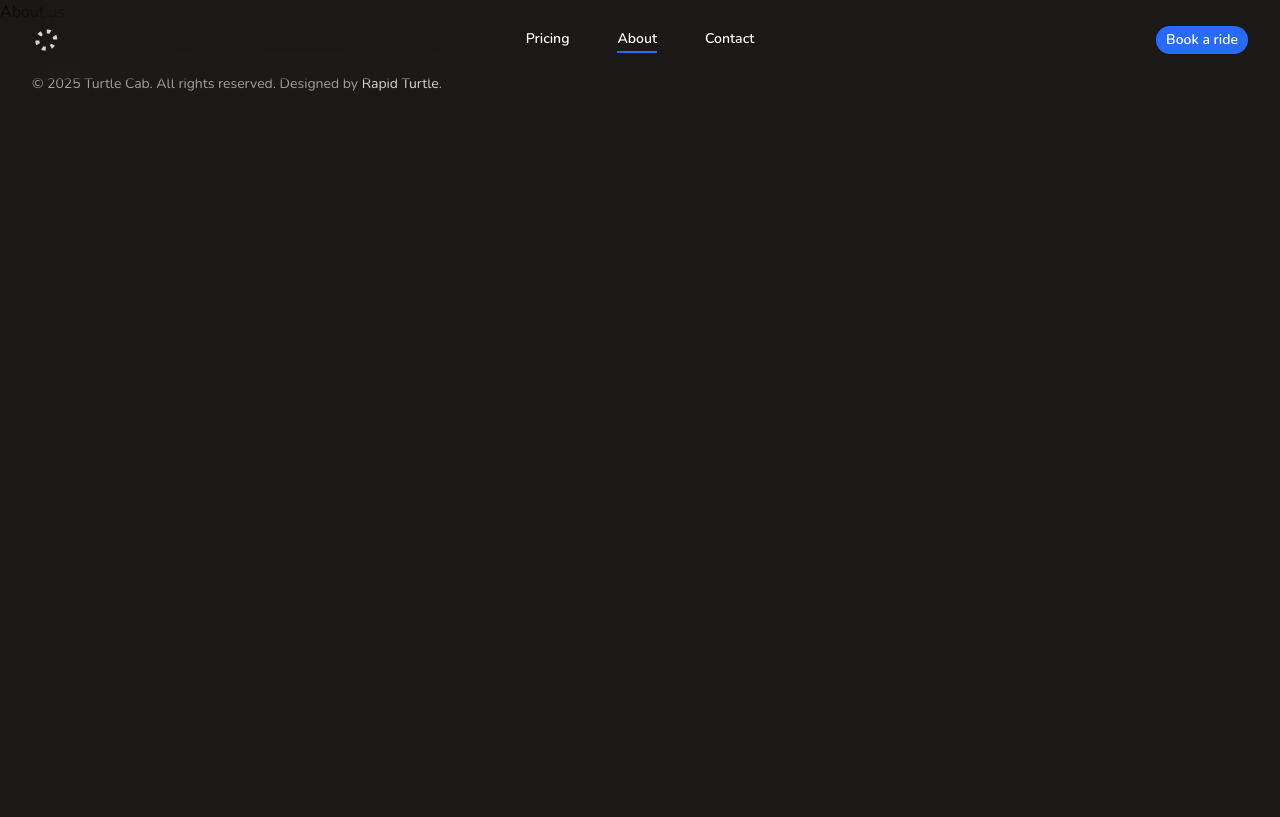
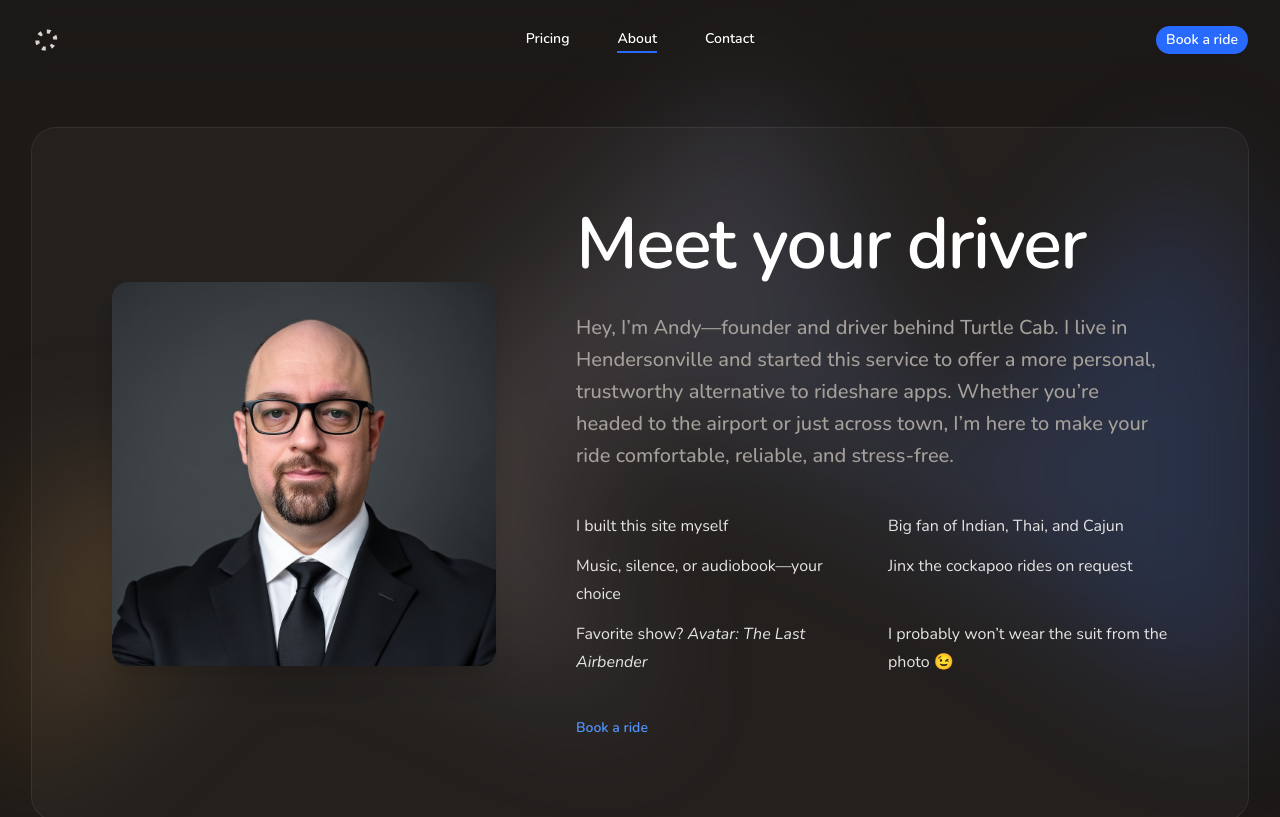
Before and after one commit to rapidturtle/turtlecab, a Vue app: page /about in a window 1280 px wide. Shown: the top 817 px of the page. Built offline with nearby package versions, Linux system fonts and the light colour scheme; what @awesome.me/kit-92e90780a1 would draw is missing.

Commit message:
Finish About page

```diff
--- a/src/views/AboutView.vue
+++ b/src/views/AboutView.vue
@@ -1,3 +1,91 @@
+<script setup lang="ts">
+import imageAndy from '@/assets/images/andy.jpg'
+
+const benefits = [
+  'I built this site myself',
+  'Big fan of Indian, Thai, and Cajun',
+  'Music, silence, or audiobook—your choice',
+  'Jinx the cockapoo rides on request',
+  'Favorite show? <em>Avatar: The Last Airbender</em>',
+  'I probably won’t wear the suit from the photo 😉',
+]
+</script>
+
 <template>
-  <div>About us</div>
+  <div class="overflow-hidden bg-stone-900 py-24 sm:py-32">
+    <div class="relative isolate">
+      <div class="mx-auto max-w-7xl sm:px-6 lg:px-8">
+        <div
+          class="mx-auto flex max-w-2xl flex-col gap-16 bg-white/[0.03] px-6 py-16 ring-1 ring-white/10 sm:rounded-3xl sm:p-8 lg:mx-0 lg:max-w-none lg:flex-row lg:items-center lg:py-20 xl:gap-x-20 xl:px-20"
+        >
+          <img
+            class="h-96 w-full flex-none rounded-2xl object-cover shadow-xl lg:aspect-square lg:h-auto lg:max-w-sm"
+            :src="imageAndy"
+            alt=""
+          />
+          <div class="w-full flex-auto">
+            <h2 class="text-5xl font-semibold tracking-tight text-white sm:text-7xl">
+              Meet your driver
+            </h2>
+            <p class="mt-8 text-lg font-medium text-pretty text-stone-400 sm:text-xl/8">
+              Hey, I’m Andy—founder and driver behind Turtle Cab. I live in Hendersonville and
+              started this service to offer a more personal, trustworthy alternative to rideshare
+              apps. Whether you’re headed to the airport or just across town, I’m here to make your
+              ride comfortable, reliable, and stress-free.
+            </p>
+            <ul
+              role="list"
+              class="mt-10 grid grid-cols-1 gap-x-8 gap-y-3 text-base/7 text-stone-200 sm:grid-cols-2"
+            >
+              <li v-for="benefit in benefits" :key="benefit" class="flex gap-x-3">
+                <font-awesome-icon
+                  :icon="['fadr', 'circle-check']"
+                  class="mt-1 text-white"
+                  fixed-width
+                />
+                <span v-html="benefit"></span>
+              </li>
+            </ul>
+            <div class="mt-10 flex">
+              <RouterLink
+                :to="{ name: 'rides' }"
+                class="text-primary-400 hover:text-primary-300 flex items-center gap-x-2 text-sm/6 font-semibold"
+              >
+                <span>Book a ride</span>
+                <font-awesome-icon :icon="['fadr', 'arrow-right']" aria-hidden="true" />
+              </RouterLink>
+            </div>
+          </div>
+        </div>
+      </div>
+      <div
+        class="absolute inset-x-0 -top-16 -z-10 flex transform-gpu justify-center overflow-hidden blur-3xl"
+        aria-hidden="true"
+      >
+        <div
+          class="aspect-1318/752 w-329.5 flex-none bg-linear-to-r from-[var(--color-lightning-yellow-500)] to-[var(--color-blue-ribbon-500)] opacity-20"
+          style="
+            clip-path: polygon(
+              73.6% 51.7%,
+              91.7% 11.8%,
+              100% 46.4%,
+              97.4% 82.2%,
+              92.5% 84.9%,
+              75.7% 64%,
+              55.3% 47.5%,
+              46.5% 49.4%,
+              45% 62.9%,
+              50.3% 87.2%,
+              21.3% 64.1%,
+              0.1% 100%,
+              5.4% 51.1%,
+              21.4% 63.9%,
+              58.9% 0.2%,
+              73.6% 51.7%
+            );
+          "
+        />
+      </div>
+    </div>
+  </div>
 </template>
```
Also changed, not shown: src/assets/images/andy.jpg (added).
